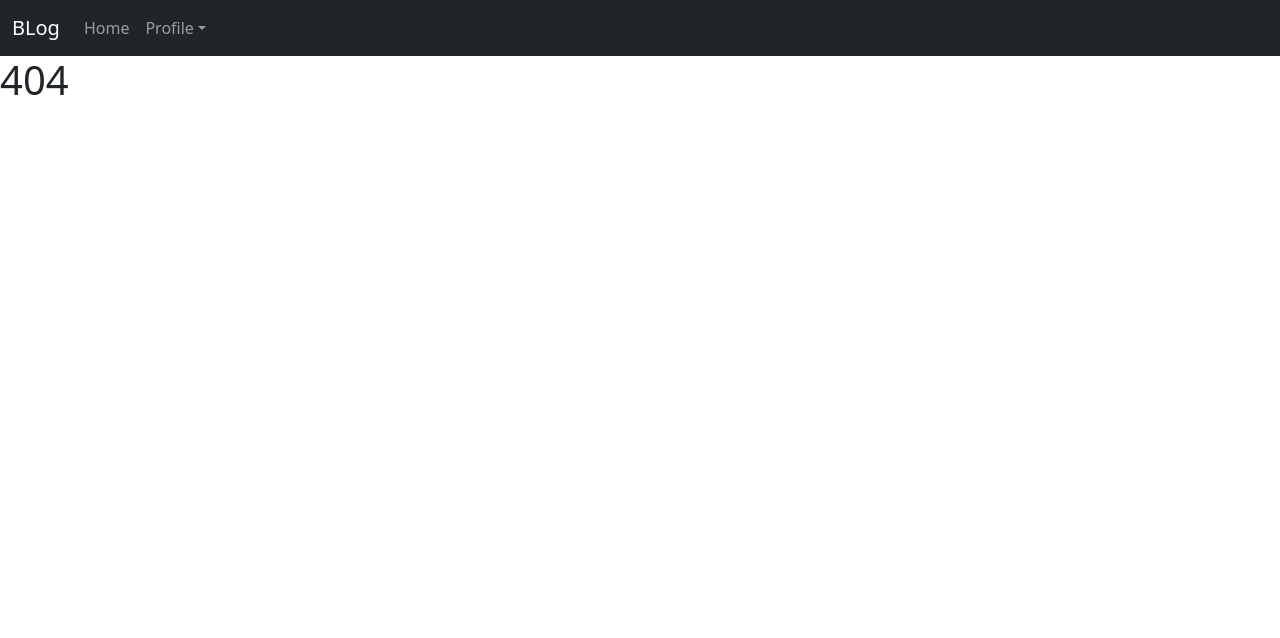
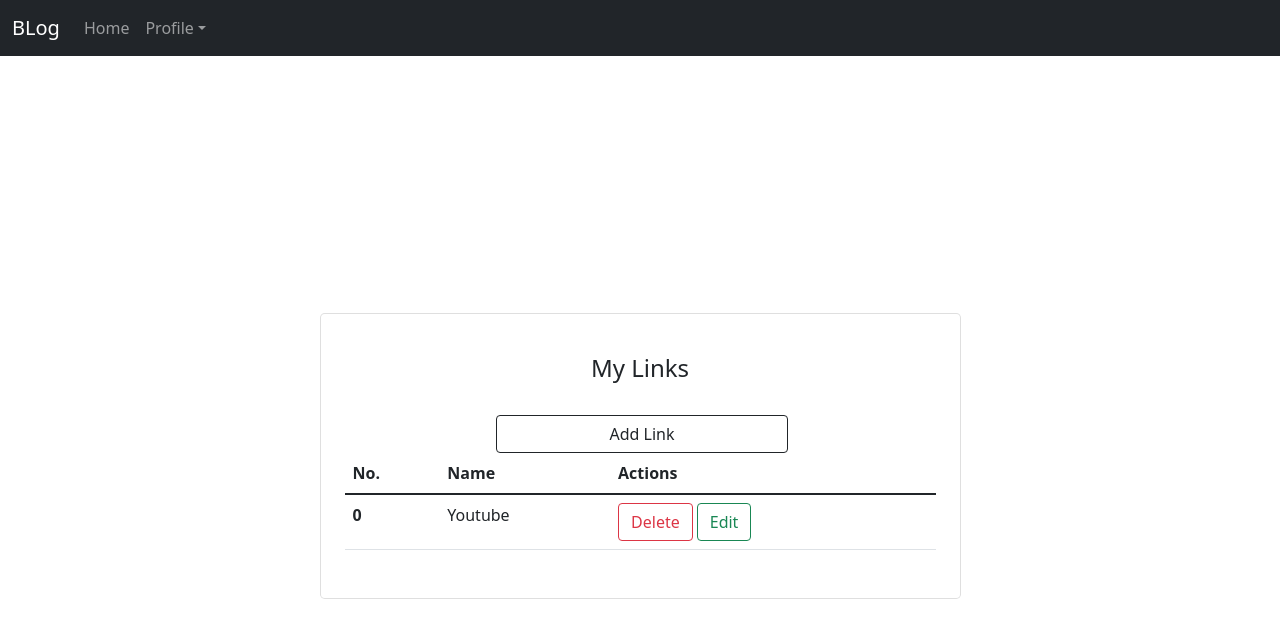
Before and after one commit to abbasalkabbi/my-Link, a React (Create React App) app: page /myprofile in a window 1280 px wide. Before the commit this address had no page. Shown: the top 638 px of the page. Built offline with nearby package versions, Linux system fonts and the light colour scheme.

Commit message:
"Add => Myprofile && listlinks"

```diff
--- a/src/App.js
+++ b/src/App.js
@@ -8,6 +8,7 @@ import Link from "./pages/Link";
 import Login from "./pages/Login";
 import Context from "./Context";
 import Register from "./pages/Register";
+import MyProfile from "./pages/MyProfile";
 
 class App extends Component{
     // eslint-disable-next-line no-useless-constructor
@@ -18,7 +19,8 @@ class App extends Component{
     const url_base='http://localhost/me-link/api/'
     const url = {
       Login:`${url_base}Login.php`,
-      register:`${url_base}Register.php`
+      register:`${url_base}Register.php`,
+      link:`${url_base}link.php?username=`
       };
         return(
           <div >
@@ -28,6 +30,7 @@ class App extends Component{
                        <Route path="/" element={<Layout />}>
                            <Route index element={<Home/>}/>
                            <Route path="user/:username" element={<Link/>}/>
+                           <Route path="myprofile" element={<MyProfile/>}/>
                            <Route path="*" element={<NoPage/>}/>
                            <Route path='login' element={<Login/>}/>
                            <Route path='register' element={<Register/>}/>
--- /dev/null
+++ b/src/components/ListItem.js
@@ -0,0 +1,15 @@
+const ListItem = (props) => {
+return(<tr>
+  <th scope="row">0</th>
+  <td>Youtube</td>
+
+  <td>
+    <button type="submit" class="btn btn-outline-danger" >Delete</button>
+    <a href="aa"  class="btn btn-outline-success ms-1" >Edit</a>
+  </td>
+
+
+</tr>
+  )
+}
+export default ListItem
--- /dev/null
+++ b/src/components/ListMyLink.js
@@ -0,0 +1,19 @@
+import ListItem from "./ListItem";
+
+const ListMyLink = (props) => {
+      return(
+        <table class="table mb-4">
+              <thead>
+                <tr>
+                  <th scope="col">No.</th>
+                  <th scope="col">Name</th>
+                  <th scope="col">Actions</th>
+                </tr>
+              </thead>
+              <tbody>
+            <ListItem/>
+              </tbody>
+            </table>
+      )
+  }
+export default ListMyLink;
--- a/src/pages/Link.js
+++ b/src/pages/Link.js
@@ -1,9 +1,8 @@
 /* eslint-disable import/no-anonymous-default-export */
-import React from "react";
-import { Component } from "react";
+import { Component, useContext } from "react";
 import { useParams } from "react-router-dom";
 import LinkItem from '../components/LinkItem'
-
+import Context from "../Context";
 class Link extends Component{
     constructor(){
         super()
@@ -20,7 +19,8 @@ class Link extends Component{
 // created method fetch data from api
    componentDidMount(){
     let {username}=this.props.params
-    fetch(`http://localhost/me-link/api/link.php?username=${username}`)
+    let url_link=this.props.usecontext.link
+    fetch(`${url_link}${username}`)
        .then((res)=>res.json())
        .then((json)=>{
            console.log(json)
@@ -65,5 +65,6 @@ export default (props)=>(
     <Link
     {...props}
     params={useParams()}
+    usecontext={useContext(Context)}
     />
 );
--- /dev/null
+++ b/src/pages/MyProfile.js
@@ -0,0 +1,30 @@
+import { Component } from "react";
+import ListItem from "../components/ListItem";
+import ListMyLink from "../components/ListMyLink";
+
+class MyProfile extends Component{
+    render(){
+        return(
+        <>
+         <section class="vh-100" >
+  <div class="container py-5 h-100">
+    <div class="row d-flex justify-content-center align-items-center h-100">
+      <div class="col col-lg-9 col-xl-7">
+        <div class="card rounded-3">
+          <div class="card-body p-4">
+            <h4 class="text-center my-3 pb-3">My Links</h4>
+                 <div class="d-grid gap-2 col-6 mx-auto">
+                       <a href="aa"  class="btn btn-outline-dark ms-1" >Add Link</a>
+                   </div>
+                 <ListMyLink/>
+          </div>
+        </div>
+      </div>
+    </div>
+  </div>
+</section>
+        </>
+        )
+    }
+}
+export default MyProfile;
```
